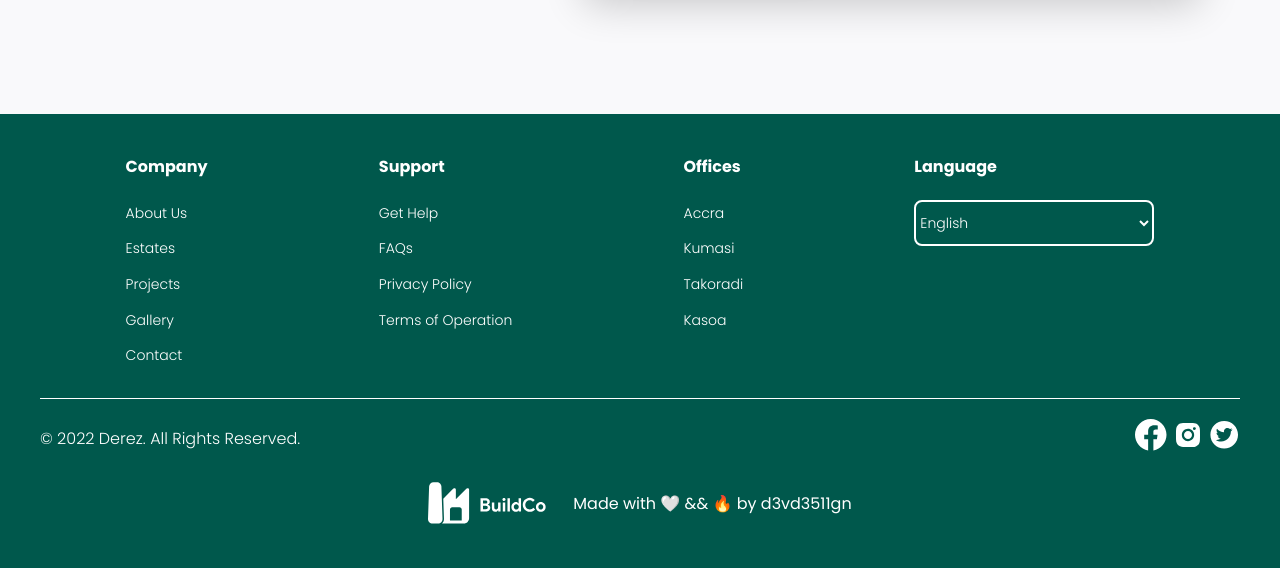
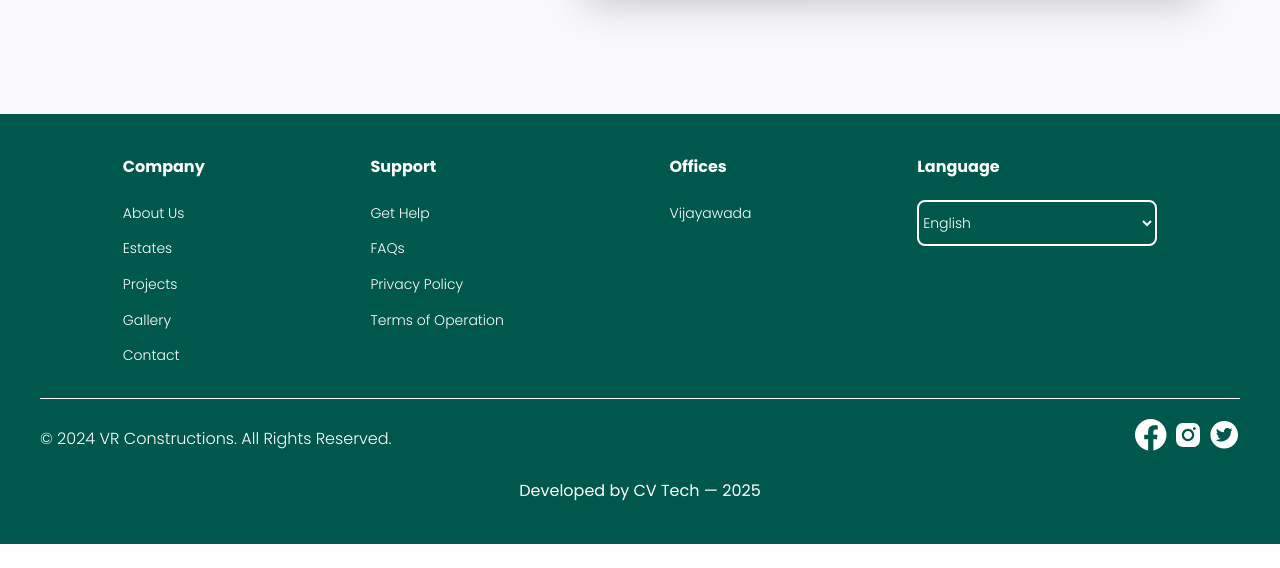
Before and after one commit to VRConstruction/main, a website: page index.html in a window 1280 px wide. Shown: the part 4491-5059 px from the top of the page. After the commit the page ends 5035 px from the top, so only its background shows below. Drawn offline with Linux system fonts and the light colour scheme.

Commit message:
Update footer content with new location and copyright information

```diff
--- a/index.html
+++ b/index.html
@@ -423,17 +423,9 @@
           <h4 class="footer__title">Offices</h4>
           <ul class="footer__list">
             <li class="footer__item">
-              <a href="#" class="footer__link">Accra</a>
+              <a href="#" class="footer__link">Vijayawada</a>
             </li>
-            <li class="footer__item">
-              <a href="#" class="footer__link">Kumasi</a>
-            </li>
-            <li class="#footer__item">
-              <a href="" class="footer__link">Takoradi</a>
-            </li>
-            <li class="footer__item">
-              <a href="#" class="footer__link">Kasoa</a>
-            </li>
+
           </ul>
         </div>
 
@@ -449,7 +441,7 @@
       </div>
 
       <div class="footer__row-2 u-margin-top-small">
-        <p class="copyright">&copy; 2022 Derez. All Rights Reserved.</p>
+        <p class="copyright">&copy; 2024 VR Constructions. All Rights Reserved.</p>
 
         <div class="footer__social-icons-box">
           <a href="#" class="footer__social-link">
@@ -471,10 +463,7 @@
       </div>
 
       <div class="footer__row-3 u-margin-top-small">
-        <svg class="logo">
-          <use xlink:href="img/sprite.svg#VR Constructions-logo-white"></use>
-        </svg>
-        <p class="developer-text">Made with 🤍 && 🔥 by d3vd3511gn</p>
+               <p class="developer-text">Developed by CV Tech &mdash; 2025</p>
       </div>
     </footer>
   </body>
```
